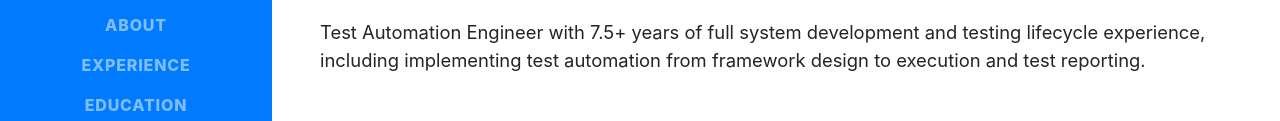
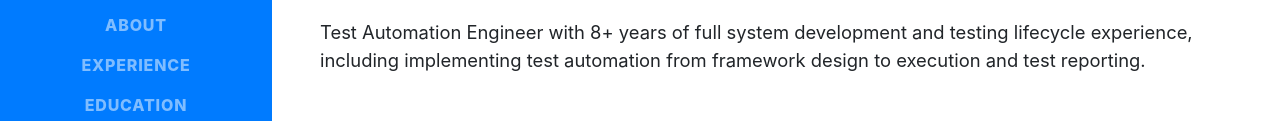
Before and after one commit to PankajRPandey/PankajRPandey.github.io, a website with bundled scripts: page index.html in a window 1280 px wide. Shown: the part 367-488 px from the top of the page. Built offline with nearby package versions, Linux system fonts and the light colour scheme; a web font is replaced by a local one.

Commit message:
Updated content of index.html

```diff
--- a/index.html
+++ b/index.html
@@ -74,7 +74,7 @@
             href="tel:+919008697076">+91 9008697076</a> •
           <a href="mailto:pankajp989@gmail.com">pankajp989@gmail.com</a>
         </div>
-        <p class="lead mb-5">Test Automation Engineer with 7.5+ years of full system development and
+        <p class="lead mb-5">Test Automation Engineer with 8+ years of full system development and
           testing lifecycle experience, including implementing test automation from framework design to execution and
           test reporting.</p>
         <div class="social-icons">
```
